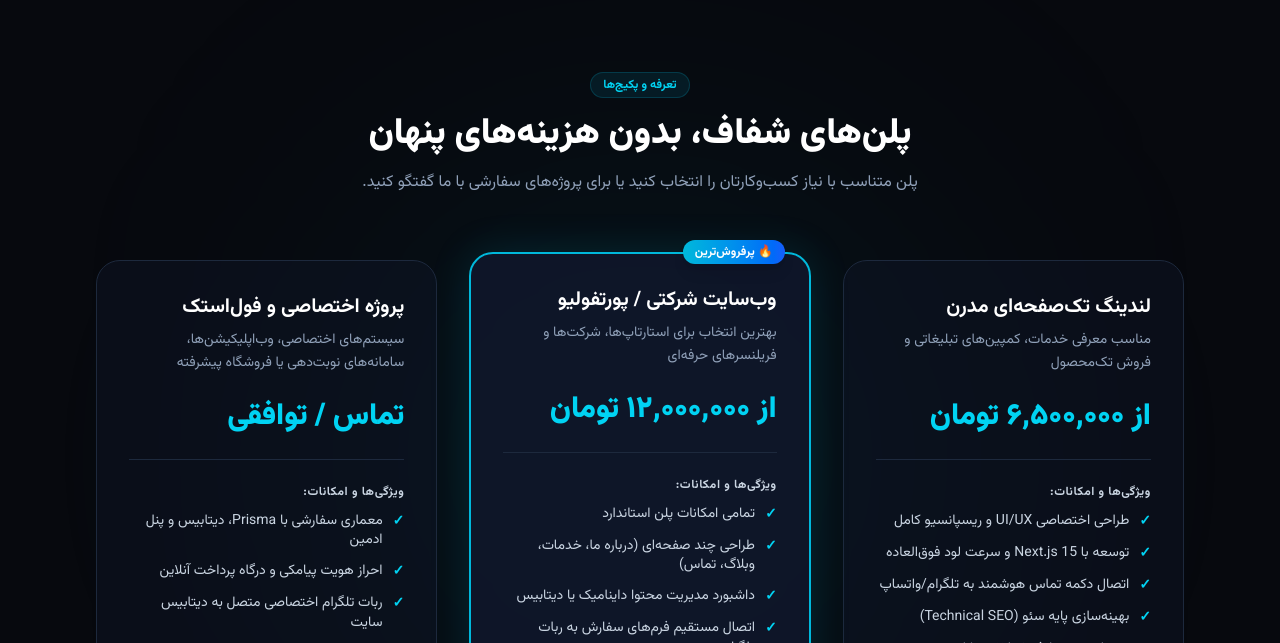
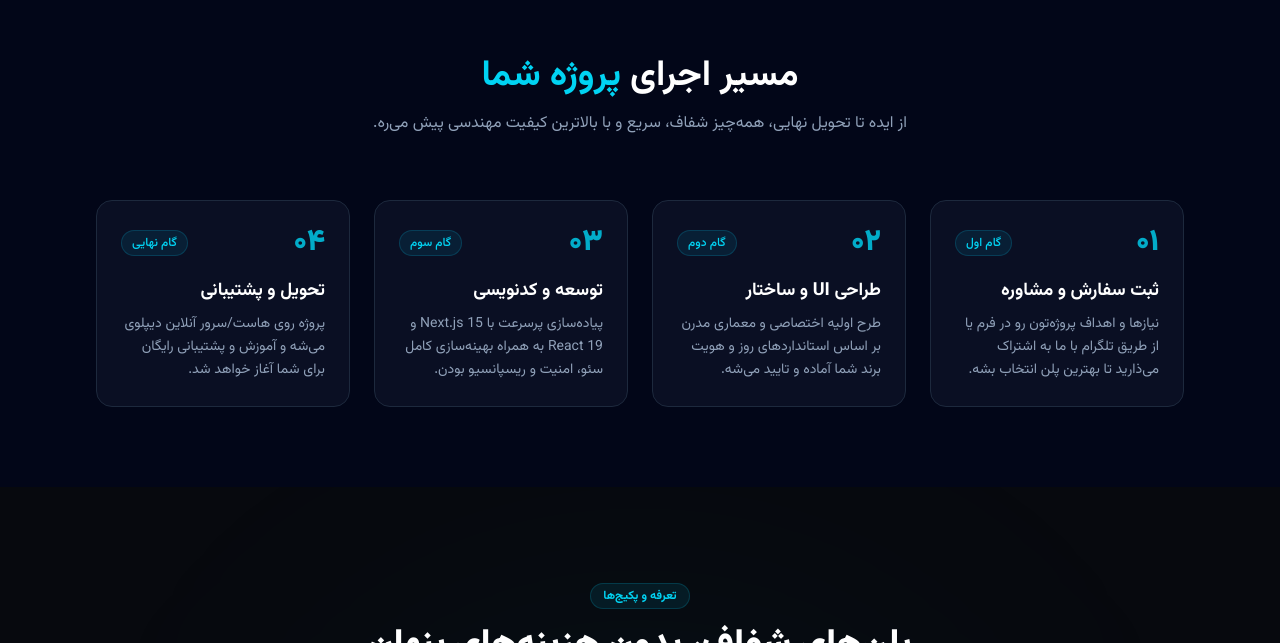
Before and after one commit to torettowm/torettoweb, a Next.js app: page / in a window 1280 px wide. Shown: the part 1877-2520 px from the top of the page. Built offline with nearby package versions, Linux system fonts and the light colour scheme.

Commit message:
Add Steps component and update landing page flow

```diff
--- a/app/page.tsx
+++ b/app/page.tsx
@@ -3,7 +3,8 @@ import Portfolio from "../components/Portfolio";
 import Pricing from "../components/Pricing";
 import Footer from "../components/Footer";
 import OrderForm from "../components/OrderForm";
- import FAQ from "../components/FAQ";
+import FAQ from "../components/FAQ";
+import Steps from "../components/Steps";
 
 
 
@@ -134,6 +135,7 @@ export default function Home() {
 
       {/* ----------------- ۴. بخش نمونه‌کارها (Portfolio) ----------------- */}
       <Portfolio />
+      <Steps />
       <Pricing />
       <FAQ />
       <OrderForm />
--- /dev/null
+++ b/components/Steps.tsx
@@ -0,0 +1,65 @@
+export default function Steps() {
+  const steps = [
+    {
+      number: "۰۱",
+      title: "ثبت سفارش و مشاوره",
+      desc: "نیازها و اهداف پروژه‌تون رو در فرم یا از طریق تلگرام با ما به اشتراک می‌ذارید تا بهترین پلن انتخاب بشه.",
+      badge: "گام اول",
+    },
+    {
+      number: "۰۲",
+      title: "طراحی UI و ساختار",
+      desc: "طرح اولیه اختصاصی و معماری مدرن بر اساس استانداردهای روز و هویت برند شما آماده و تایید می‌شه.",
+      badge: "گام دوم",
+    },
+    {
+      number: "۰۳",
+      title: "توسعه و کدنویسی",
+      desc: "پیاده‌سازی پرسرعت با Next.js 15 و React 19 به همراه بهینه‌سازی کامل سئو، امنیت و ریسپانسیو بودن.",
+      badge: "گام سوم",
+    },
+    {
+      number: "۰۴",
+      title: "تحویل و پشتیبانی",
+      desc: "پروژه روی هاست/سرور آنلاین دیپلوی می‌شه و آموزش و پشتیبانی رایگان برای شما آغاز خواهد شد.",
+      badge: "گام نهایی",
+    },
+  ];
+
+  return (
+    <section id="steps" className="py-20 bg-slate-950 relative overflow-hidden">
+      <div className="max-w-6xl mx-auto px-4 sm:px-6 lg:px-8">
+        <div className="text-center mb-16">
+          <h2 className="text-3xl sm:text-4xl font-bold text-white mb-4">
+            مسیر اجرای <span className="text-cyan-400">پروژه شما</span>
+          </h2>
+          <p className="text-slate-400 text-sm sm:text-base max-w-2xl mx-auto">
+            از ایده تا تحویل نهایی، همه‌چیز شفاف، سریع و با بالاترین کیفیت مهندسی پیش می‌ره.
+          </p>
+        </div>
+
+        <div className="grid grid-cols-1 md:grid-cols-2 lg:grid-cols-4 gap-6" dir="rtl">
+          {steps.map((step, index) => (
+            <div
+              key={index}
+              className="relative p-6 rounded-2xl bg-slate-900/60 border border-slate-800 hover:border-cyan-500/50 transition-all duration-300 group flex flex-col justify-between"
+            >
+              <div>
+                <div className="flex items-center justify-between mb-4">
+                  <span className="text-3xl font-black text-cyan-400/80 group-hover:text-cyan-300 transition-colors">
+                    {step.number}
+                  </span>
+                  <span className="text-xs px-2.5 py-1 rounded-full bg-cyan-500/10 text-cyan-400 border border-cyan-500/20 font-medium">
+                    {step.badge}
+                  </span>
+                </div>
+                <h3 className="text-lg font-bold text-white mb-2">{step.title}</h3>
+                <p className="text-slate-400 text-sm leading-relaxed">{step.desc}</p>
+              </div>
+            </div>
+          ))}
+        </div>
+      </div>
+    </section>
+  );
+}
```
